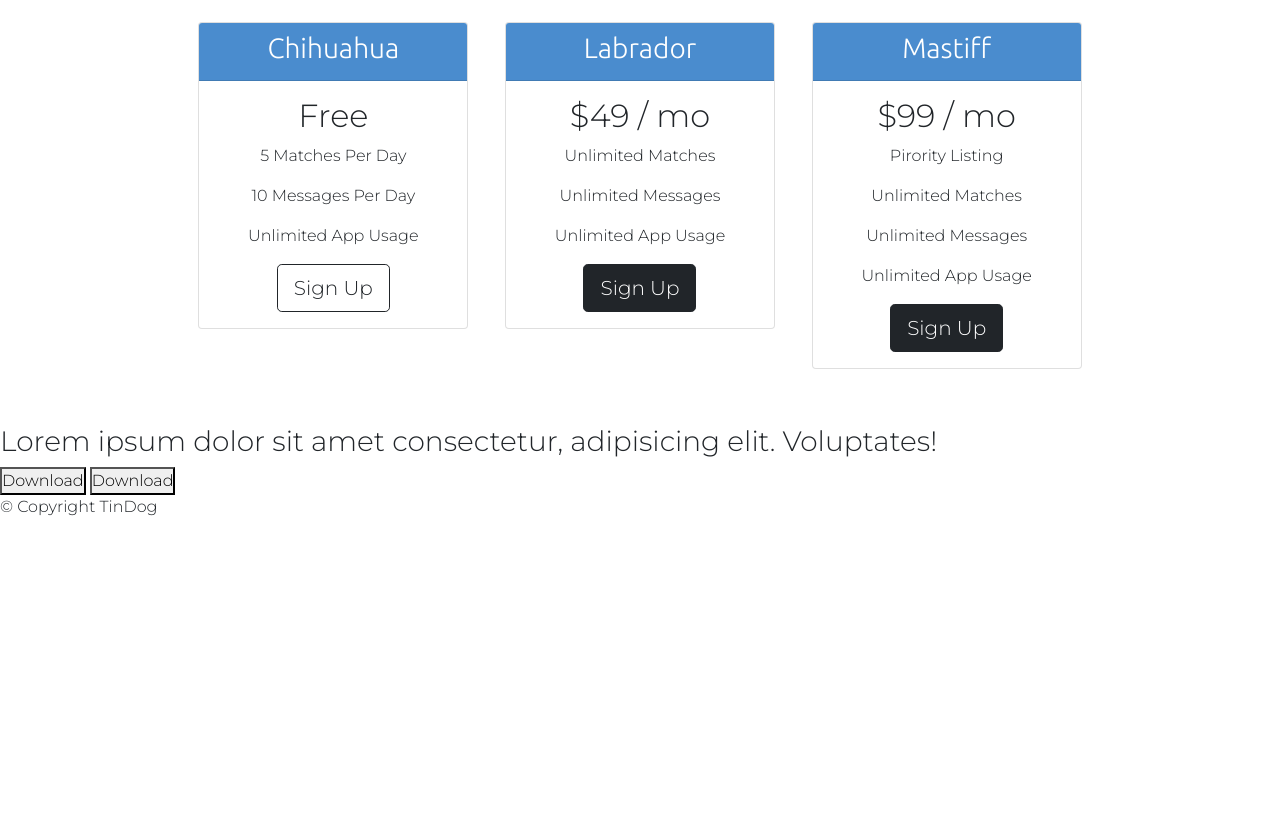
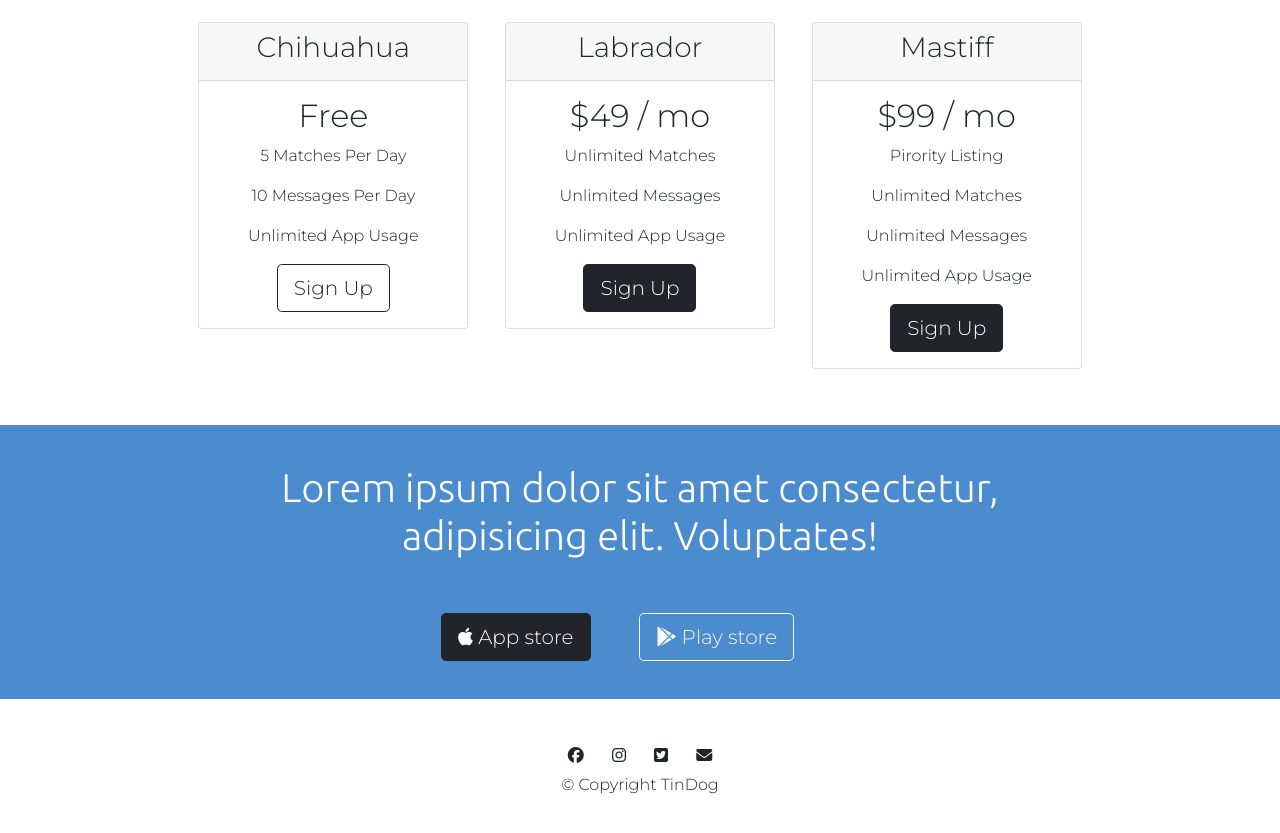
Before and after one commit to omkarpatole1799/Tin, a plain HTML site: page index.html in a window 1280 px wide. Shown: the part 1745-2578 px from the top of the page. Before the commit the page ends 2280 px from the top, so only its background shows below. Drawn offline with nearby package versions, Linux system fonts and the light colour scheme.

Commit message:
final comit

```diff
--- a/css/styles.css
+++ b/css/styles.css
@@ -138,6 +138,8 @@ h1{
     text-align: center;
 }
 
+}
+
 .card-header {
     color: white;
     background-color: #4a8cce;
@@ -151,3 +153,28 @@ h1{
     font-family: ubuntu;
     background-color:#9ab0c7;
 }
+
+/* call to cation section */
+
+#cta {
+    background-color: #4a8cce;
+    padding: 3% 15%;
+    text-align: center;
+}
+
+.cta-head{
+    color: #fff;
+    font-size: 2.5rem;
+    font-family: ubuntu;
+}
+
+/* footer section */
+
+#footer {
+    padding: 3% 15%;
+    text-align: center;
+}
+
+.social-icon {
+    margin: 10px 12px;
+}
--- a/index.html
+++ b/index.html
@@ -42,15 +42,15 @@
           <ul class="navbar-nav ms-auto">
 
             <li class="nav-items">
-              <a class="nav-link" href="#">Home</a>
+              <a class="nav-link" href="#title">Home</a>
             </li>
 
             <li class="nav-items">
-              <a class="nav-link" href="#">About</a>
+              <a class="nav-link" href="#features">About</a>
             </li>
 
             <li class="nav-items">
-              <a class="nav-link" href="#">Services</a>
+              <a class="nav-link" href="#pricing">Services</a>
             </li>
 
           </ul>
@@ -224,10 +224,12 @@
 
   <section id="cta">
 
-    <h3>Lorem ipsum dolor sit amet consectetur, adipisicing elit. Voluptates!
+    <h3 class="cta-head">Lorem ipsum dolor sit amet consectetur, adipisicing elit. Voluptates!
     </h3>
-    <button type="button">Download</button>
-    <button type="button">Download</button>
+    <button type="button" class="btn btn-dark btn-lg download-button"><span class="fa-brands fa-apple"> </span>
+      App store</button>
+    <button type="button" class="btn btn-outline-light btn-lg download-button"><i class="fa-brands fa-google-play"> </i>
+      Play store</button>
 
   </section>
 
@@ -236,6 +238,10 @@
 
   <footer id="footer">
 
+    <i class="social-icon fa-brands fa-facebook"></i>
+    <i class="social-icon fa-brands fa-instagram"></i>
+    <i class="social-icon fa-brands fa-twitter-square"></i>
+    <i class="social-icon fa-solid fa-envelope"></i>
     <p>© Copyright TinDog</p>
 
   </footer>
```
